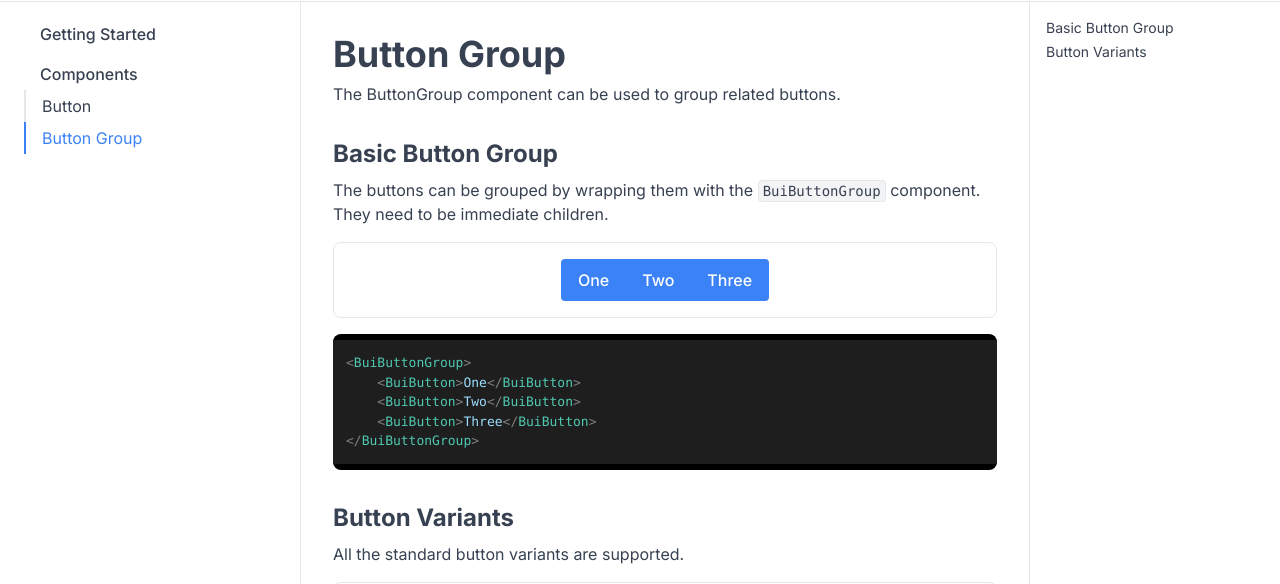
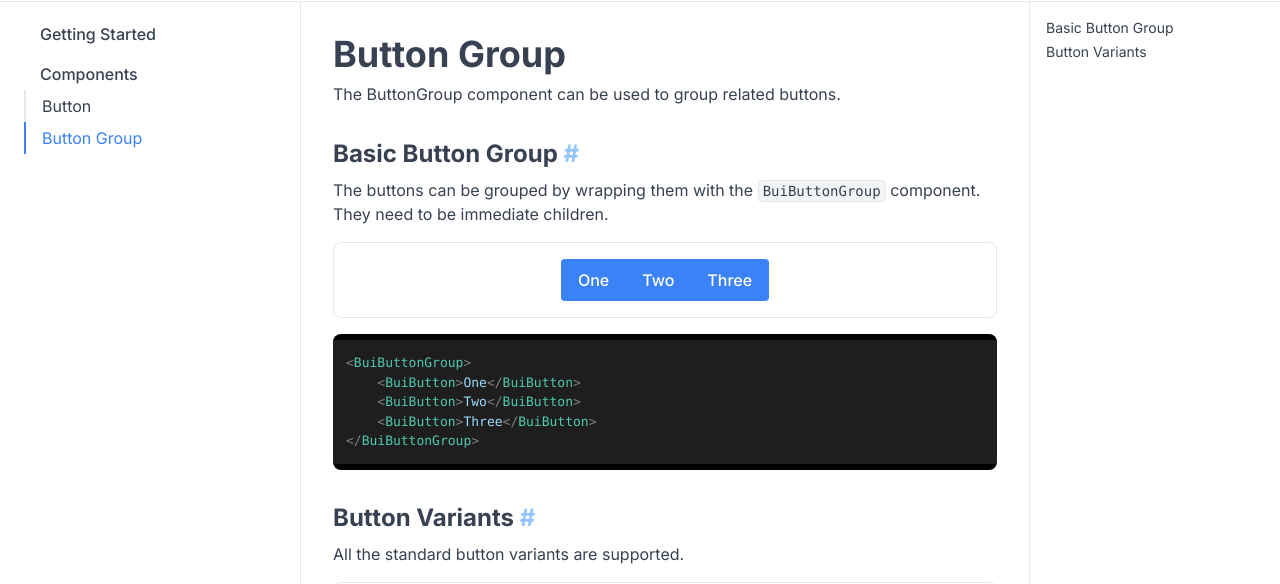
Before and after one commit to mertefecerit/pearkit, a Next.js app: page /doc/components/button-group in a window 1280 px wide. Shown: the part 91-675 px from the top of the page. Built offline with nearby package versions, Linux system fonts and the light colour scheme; some icons are missing.

Commit message:
v1.0.131

```diff
--- a/app/components/BuiButton/index.jsx
+++ b/app/components/BuiButton/index.jsx
@@ -17,7 +17,7 @@ function BuiButton(
         endIcon,
         // link section
         href,
-        target,
+        target='_target',
         // link section
         onClick,
         animation= true
--- a/app/components/BuiComponentShowcaseArea/BuiComponentShowcaseArea.module.scss
+++ b/app/components/BuiComponentShowcaseArea/BuiComponentShowcaseArea.module.scss
@@ -3,7 +3,10 @@
   & > div.header {
     @apply flex flex-col gap-2;
     & > h2 {
-      @apply text-2xl font-bold;
+      @apply text-2xl font-bold cursor-pointer;
+      & > span {
+        @apply text-blue-300;
+      }
     }
   }
   & > div.showcase {
--- a/app/components/BuiComponentShowcaseArea/index.jsx
+++ b/app/components/BuiComponentShowcaseArea/index.jsx
@@ -5,11 +5,16 @@ import { vscDarkPlus } from 'react-syntax-highlighter/dist/esm/styles/prism';
 import React from "react";
 
 function BuiComponentShowcaseArea({children, title, desc, codeBlock, anchor}) {
+    const copyPath = () => {
+        const fullPath = window.location.origin + window.location.pathname + '#' + anchor;
+        navigator.clipboard.writeText(fullPath);
+    }
     return (
         <section id={anchor} className={scss.buiComponentShowcaseArea}>
             <div className={scss.header}>
-                <h2>
+                <h2 onClick={() => copyPath()}>
                     {title}
+                    <span> #</span>
                 </h2>
                 <p>
                     {desc}
```
